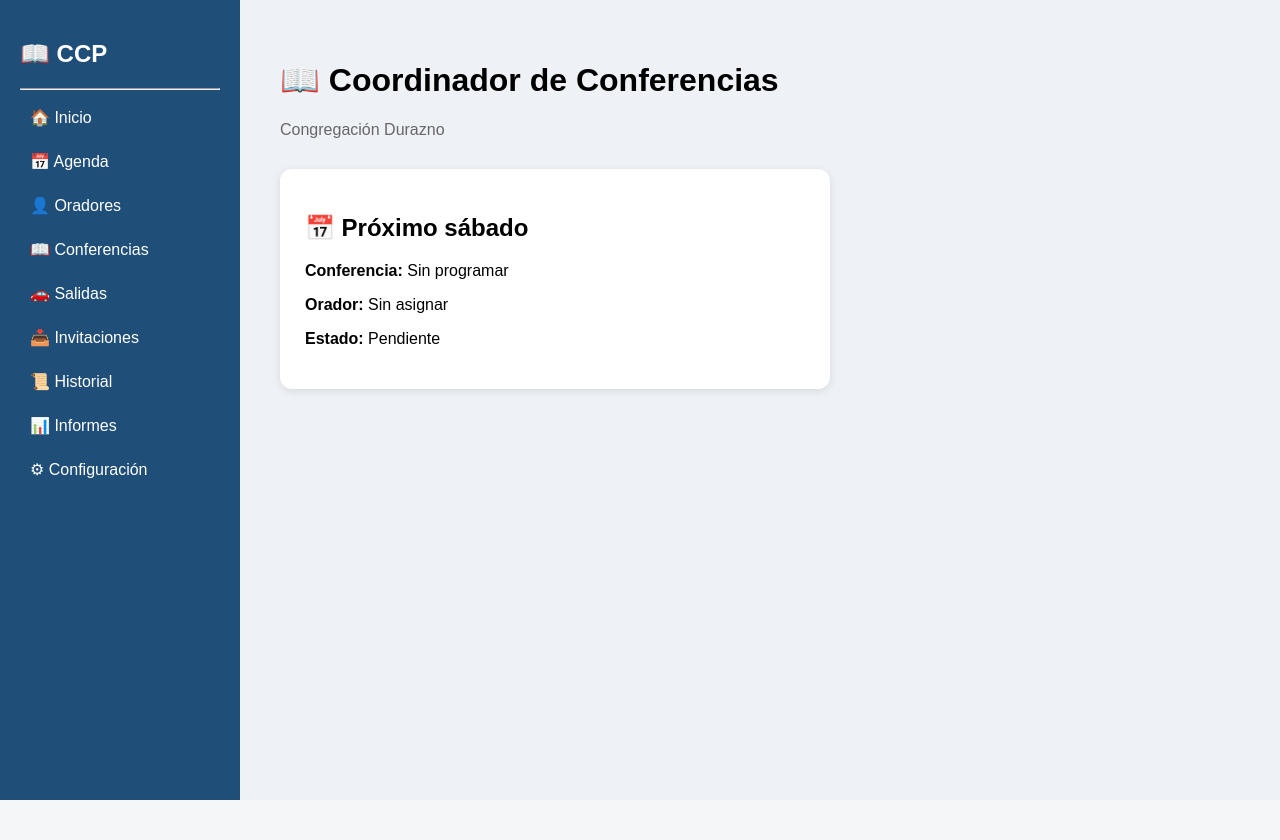
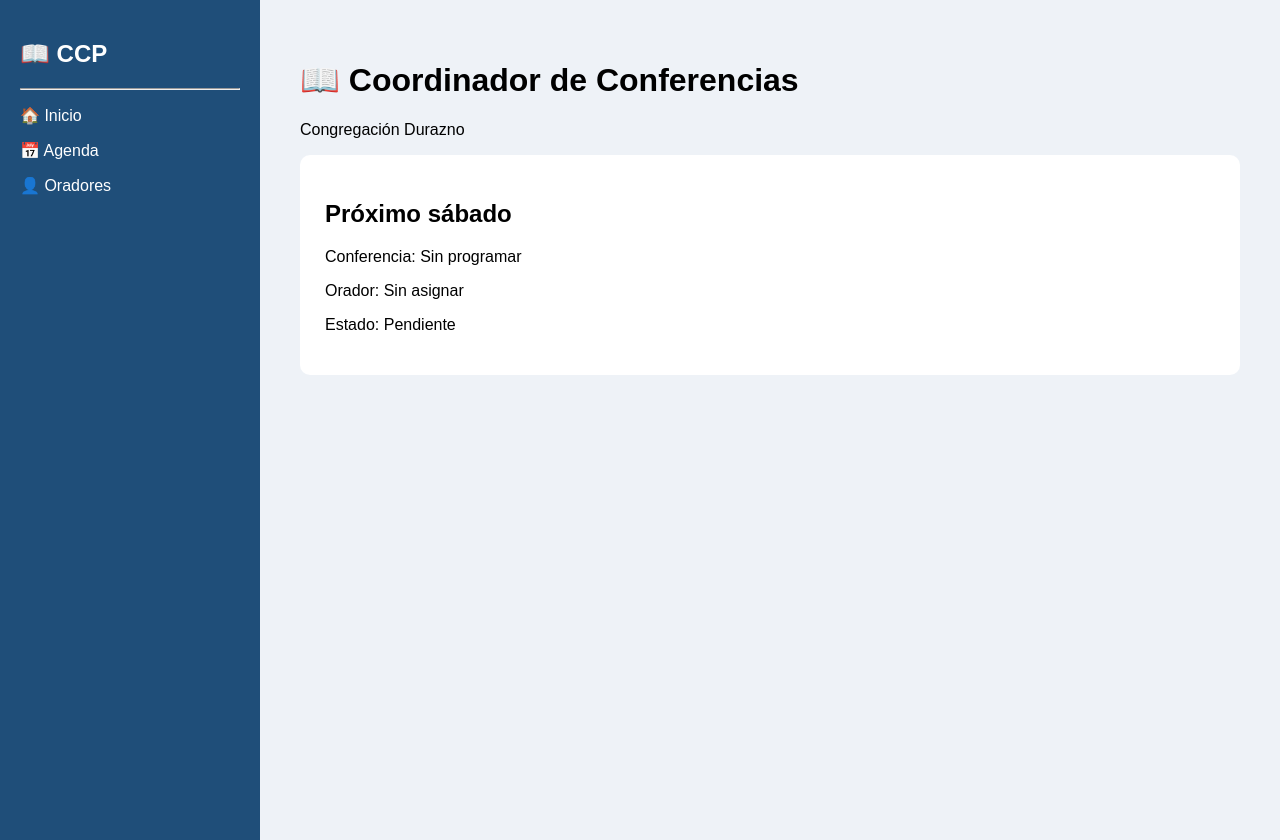
Before and after one commit to Freezo88/CCP--Coordinador-de-Conferencias, a React (Vite) app in the folder frontend/: page / in a window 1280 px wide. Before the commit the page ends 800 px from the top, so only its background shows below. Built offline with nearby package versions, Linux system fonts and the light colour scheme.

Commit message:
feat: agregar oradores desde formulario

```diff
--- a/frontend/src/App.tsx
+++ b/frontend/src/App.tsx
@@ -1,6 +1,4 @@
 import Home from "./pages/Home";
-
-console.log("APP ACTUALIZADA");
 
 function App() {
   return <Home />;
--- a/frontend/src/components/Sidebar.tsx
+++ b/frontend/src/components/Sidebar.tsx
@@ -1,45 +1,42 @@
-export default function Sidebar() {
+type Props = {
+  cambiarPagina: (pagina: string) => void;
+};
 
-  const menu = [
-    "🏠 Inicio",
-    "📅 Agenda",
-    "👤 Oradores",
-    "📖 Conferencias",
-    "🚗 Salidas",
-    "📥 Invitaciones",
-    "📜 Historial",
-    "📊 Informes",
-    "⚙ Configuración",
-  ];
-
+export default function Sidebar({ cambiarPagina }: Props) {
   return (
     <div
       style={{
-        width: "240px",
-        backgroundColor: "#1f4e79",
+        width: "220px",
+        background: "#1f4e79",
         color: "white",
+        padding: "20px",
         minHeight: "100vh",
-        padding: "20px",
-        boxSizing: "border-box",
       }}
     >
       <h2>📖 CCP</h2>
 
       <hr />
 
-      {menu.map((opcion) => (
-        <div
-          key={opcion}
-          style={{
-            padding: "10px",
-            borderRadius: "8px",
-            cursor: "pointer",
-            marginTop: "5px",
-          }}
-        >
-          {opcion}
-        </div>
-      ))}
+      <p
+        style={{ cursor: "pointer" }}
+        onClick={() => cambiarPagina("inicio")}
+      >
+        🏠 Inicio
+      </p>
+
+      <p
+        style={{ cursor: "pointer" }}
+        onClick={() => cambiarPagina("agenda")}
+      >
+        📅 Agenda
+      </p>
+
+      <p
+        style={{ cursor: "pointer" }}
+        onClick={() => cambiarPagina("oradores")}
+      >
+        👤 Oradores
+      </p>
     </div>
   );
 }
--- a/frontend/src/pages/Home.tsx
+++ b/frontend/src/pages/Home.tsx
@@ -1,6 +1,12 @@
+import { useState } from "react";
+
 import Sidebar from "../components/Sidebar";
+import Agenda from "./Agenda";
+import Oradores from "./Oradores";
 
 export default function Home() {
+  const [pagina, setPagina] = useState("inicio");
+
   return (
     <div
       style={{
@@ -9,7 +15,7 @@ export default function Home() {
         minHeight: "100vh",
       }}
     >
-      <Sidebar />
+      <Sidebar cambiarPagina={setPagina} />
 
       <main
         style={{
@@ -17,30 +23,33 @@ export default function Home() {
           padding: "40px",
         }}
       >
+        {pagina === "inicio" && (
+          <>
             <h1>📖 Coordinador de Conferencias</h1>
 
-        <p style={{ color: "#666" }}>
-          Congregación Durazno
-        </p>
+            <p>Congregación Durazno</p>
 
             <div
               style={{
                 background: "white",
                 padding: "25px",
-            borderRadius: "12px",
-            marginTop: "30px",
-            boxShadow: "0 2px 8px rgba(0,0,0,0.1)",
-            maxWidth: "500px",
+                borderRadius: "10px",
               }}
             >
-          <h2>📅 Próximo sábado</h2>
+              <h2>Próximo sábado</h2>
 
-          <p><strong>Conferencia:</strong> Sin programar</p>
+              <p>Conferencia: Sin programar</p>
 
-          <p><strong>Orador:</strong> Sin asignar</p>
+              <p>Orador: Sin asignar</p>
 
-          <p><strong>Estado:</strong> Pendiente</p>
+              <p>Estado: Pendiente</p>
             </div>
+          </>
+        )}
+
+        {pagina === "agenda" && <Agenda />}
+
+        {pagina === "oradores" && <Oradores />}
       </main>
     </div>
   );
--- a/frontend/src/pages/Oradores.tsx
+++ b/frontend/src/pages/Oradores.tsx
@@ -1,38 +1,168 @@
+import { useState } from "react";
+import type { Orador } from "../types/Orador";
+import { oradoresIniciales } from "../services/oradores";
+
 export default function Oradores() {
+  const [oradores, setOradores] = useState<Orador[]>(oradoresIniciales);
+
+  const [mostrarFormulario, setMostrarFormulario] = useState(false);
+
+  const [nombre, setNombre] = useState("");
+  const [congregacion, setCongregacion] = useState("");
+  const [telefono, setTelefono] = useState("");
+  const [correo, setCorreo] = useState("");
+
+  function guardarOrador() {
+    if (nombre.trim() === "" || congregacion.trim() === "") {
+      alert("Debe ingresar el nombre y la congregación.");
+      return;
+    }
+
+    const nuevoOrador: Orador = {
+      id: Date.now(),
+      nombre,
+      congregacion,
+      telefono,
+      correo,
+      activo: true,
+    };
+
+    setOradores([...oradores, nuevoOrador]);
+
+    setNombre("");
+    setCongregacion("");
+    setTelefono("");
+    setCorreo("");
+
+    setMostrarFormulario(false);
+  }
+
   return (
     <div>
       <h1>👤 Oradores</h1>
 
       <button
+        onClick={() => setMostrarFormulario(!mostrarFormulario)}
         style={{
           padding: "10px 20px",
-          background: "#1f4e79",
+          backgroundColor: "#1f4e79",
           color: "white",
           border: "none",
           borderRadius: "8px",
+          marginBottom: "20px",
           cursor: "pointer",
-          marginBottom: "20px",
         }}
       >
-        + Nuevo Orador
+        {mostrarFormulario ? "Cancelar" : "+ Nuevo Orador"}
       </button>
 
-      <div
-        style={{
-          background: "white",
-          padding: "20px",
-          borderRadius: "10px",
-          boxShadow: "0 2px 6px rgba(0,0,0,0.1)",
-        }}
-      >
-        <h3>Juan Pérez</h3>
+      {mostrarFormulario && (
+        <div
+          style={{
+            backgroundColor: "white",
+            padding: "20px",
+            borderRadius: "8px",
+            marginBottom: "20px",
+            boxShadow: "0 2px 5px rgba(0,0,0,0.1)",
+          }}
+        >
+          <h2>Nuevo Orador</h2>
 
-        <p>Congregación: Durazno</p>
+          <input
+            type="text"
+            placeholder="Nombre"
+            value={nombre}
+            onChange={(e) => setNombre(e.target.value)}
+            style={{
+              width: "100%",
+              padding: "10px",
+              marginBottom: "10px",
+            }}
+          />
 
-        <p>Conferencias asignadas: 185</p>
+          <input
+            type="text"
+            placeholder="Congregación"
+            value={congregacion}
+            onChange={(e) => setCongregacion(e.target.value)}
+            style={{
+              width: "100%",
+              padding: "10px",
+              marginBottom: "10px",
+            }}
+          />
 
-        <p>Última salida: 12/07/2026</p>
-      </div>
+          <input
+            type="text"
+            placeholder="Teléfono"
+            value={telefono}
+            onChange={(e) => setTelefono(e.target.value)}
+            style={{
+              width: "100%",
+              padding: "10px",
+              marginBottom: "10px",
+            }}
+          />
+
+          <input
+            type="email"
+            placeholder="Correo"
+            value={correo}
+            onChange={(e) => setCorreo(e.target.value)}
+            style={{
+              width: "100%",
+              padding: "10px",
+              marginBottom: "15px",
+            }}
+          />
+
+          <button
+            onClick={guardarOrador}
+            style={{
+              padding: "10px 20px",
+              backgroundColor: "#198754",
+              color: "white",
+              border: "none",
+              borderRadius: "8px",
+              cursor: "pointer",
+            }}
+          >
+            Guardar
+          </button>
+        </div>
+      )}
+
+      {oradores.map((orador) => (
+        <div
+          key={orador.id}
+          style={{
+            backgroundColor: "white",
+            padding: "15px",
+            marginBottom: "15px",
+            borderRadius: "8px",
+            boxShadow: "0 2px 5px rgba(0,0,0,0.1)",
+          }}
+        >
+          <h3>{orador.nombre}</h3>
+
+          <p>
+            <strong>Congregación:</strong> {orador.congregacion}
+          </p>
+
+          <p>
+            <strong>Teléfono:</strong> {orador.telefono}
+          </p>
+
+          <p>
+            <strong>Correo:</strong> {orador.correo}
+          </p>
+
+          <p>
+            <strong>Estado:</strong>{" "}
+            {orador.activo ? "Activo" : "Inactivo"}
+          </p>
+        </div>
+      ))}
     </div>
   );
 }
--- /dev/null
+++ b/frontend/src/services/oradores.ts
@@ -0,0 +1,20 @@
+import type { Orador } from "../types/Orador";
+
+export const oradoresIniciales: Orador[] = [
+  {
+    id: 1,
+    nombre: "Juan Pérez",
+    congregacion: "Durazno",
+    telefono: "099111111",
+    correo: "juan@gmail.com",
+    activo: true,
+  },
+  {
+    id: 2,
+    nombre: "Carlos Rodríguez",
+    congregacion: "Florida",
+    telefono: "099222222",
+    correo: "carlos@gmail.com",
+    activo: true,
+  },
+];
--- /dev/null
+++ b/frontend/src/types/Orador.ts
@@ -0,0 +1,8 @@
+export interface Orador {
+  id: number;
+  nombre: string;
+  congregacion: string;
+  telefono: string;
+  correo: string;
+  activo: boolean;
+}
```
Lines whose indentation alone changed are shown as unchanged.
